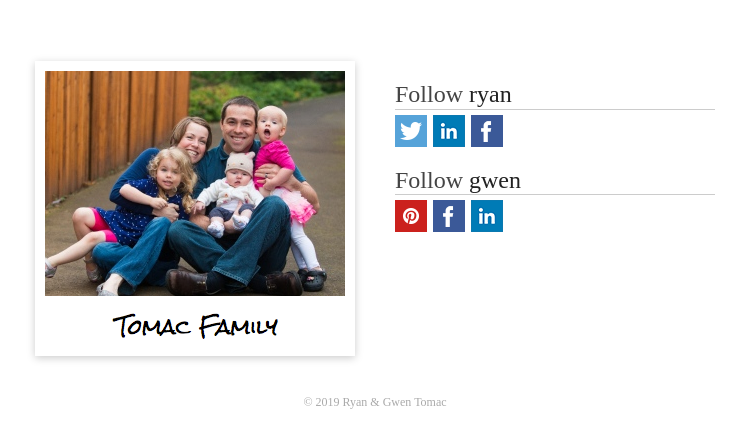
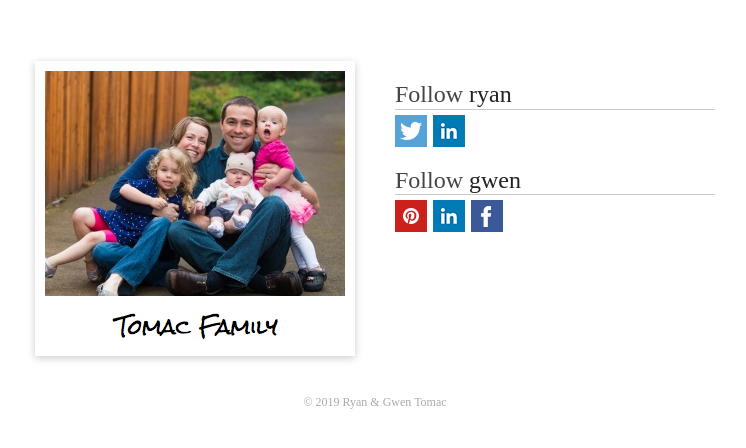
Before and after one commit to rtomac/tomacfamily.com, a website: page app/index.html in a window 1280 px wide. Shown: the part 164-612 px from the top of the page, without its empty margins (265-1011 px from the left). Drawn offline with nearby package versions, Linux system fonts and the light colour scheme.

Commit message:
Update services

```diff
--- a/app/index.html
+++ b/app/index.html
@@ -30,13 +30,12 @@
 					<div class="container">
 						<a href="http://twitter.com/rtomac" class="social-icon twitter" title="Ryan on Twitter"></a>
 						<a href="http://www.linkedin.com/in/rtomac" class="social-icon linkedin" title="Ryan on LinkedIn"></a>
-						<a href="http://www.facebook.com/rtomac" class="social-icon facebook" title="Ryan on Facebook"></a>
 					</div>
 					<div class="title">Follow <span class="name">gwen</span></div>
 					<div class="container">
 						<a href="http://www.pinterest.com/geliz" class="social-icon pinterest" title="Gwen on Pinterest"></a>
+						<a href="http://www.linkedin.com/pub/gwendolyn-tomac/6/99b/521" class="social-icon linkedin" title="Gwen on LinkedIn"></a>
 						<a href="http://www.facebook.com/gwen.tomac" class="social-icon facebook" title="Gwen on Facebook"></a>
-						<a href="http://www.linkedin.com/pub/gwendolyn-tomac/6/99b/521" class="social-icon linkedin" title="Gwen on LinkedIn"></a>
 					</div>
 				</div>
 
```
